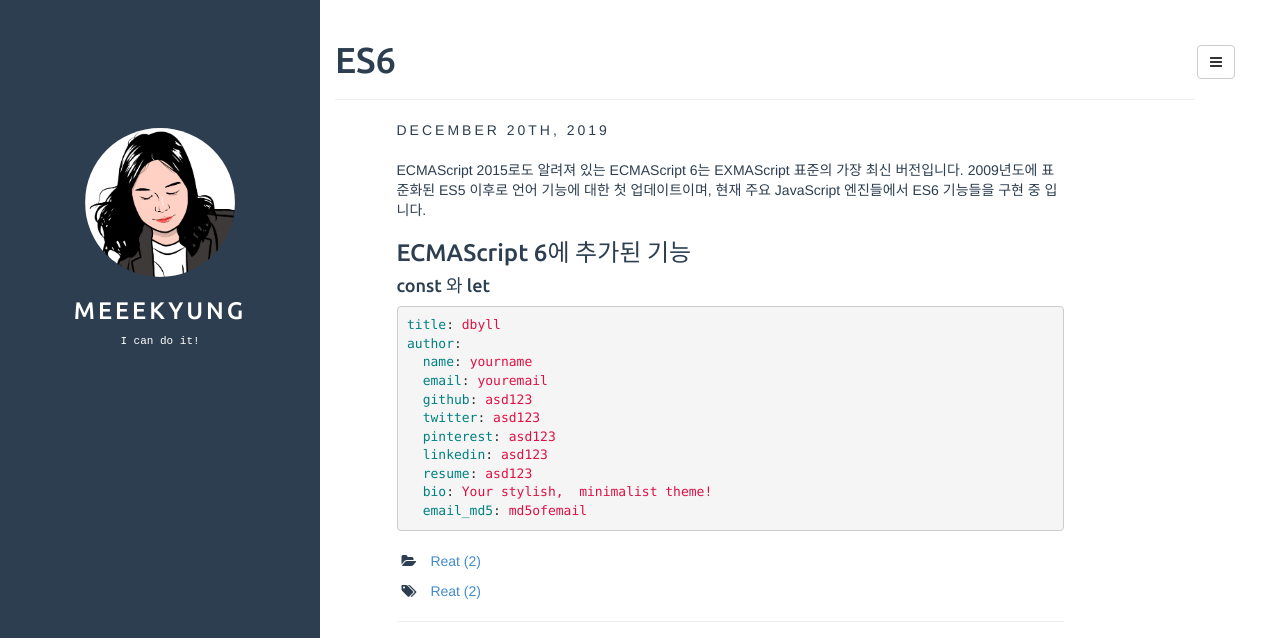
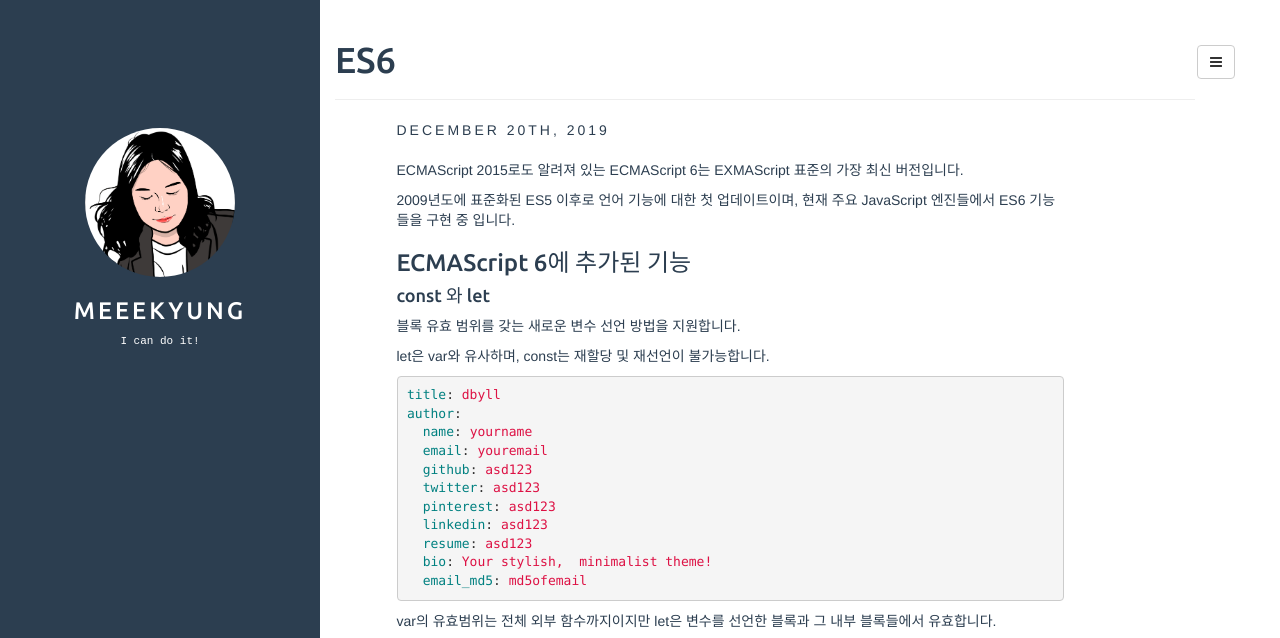
Before and after one commit to meeekyung/meeekyung.github.io, a Jekyll site: the page built from _posts/2019-12-20-ES6.md, in a window 1280 px wide and 900 px high, cut to the strip 0-638 px from the top of the window. Built offline with Jekyll 4.4.1, drawn with Linux system fonts in a browser that asks for light colours.

Commit message:
Update 2019-12-20-ES6.md

```diff
--- a/_posts/2019-12-20-ES6.md
+++ b/_posts/2019-12-20-ES6.md
@@ -7,12 +7,16 @@ fullview: true
 ---
 
 ECMAScript 2015로도 알려져 있는 ECMAScript 6는 EXMAScript 표준의 가장 최신 버전입니다.
+
 2009년도에 표준화된 ES5 이후로 언어 기능에 대한 첫 업데이트이며, 현재 주요 JavaScript 엔진들에서 ES6 기능들을 구현 중 입니다.
 
 ### ECMAScript 6에 추가된 기능
 
 #### const 와 let
 
+블록 유효 범위를 갖는 새로운 변수 선언 방법을 지원합니다.
+
+let은 var와 유사하며, const는 재할당 및 재선언이 불가능합니다.
 
 {% highlight yaml %}
 title: dbyll
@@ -27,3 +31,20 @@ author:
   bio: Your stylish,  minimalist theme!
   email_md5: md5ofemail
 {% endhighlight %}
+
+
+var의 유효범위는 전체 외부 함수까지이지만 let은 변수를 선언한 블록과 그 내부 블록들에서 유효합니다.
+
+{% highlight yaml %}
+title: dbyll
+author:
+  name: yourname
+  email: youremail
+  github: asd123
+  twitter: asd123
+  pinterest: asd123
+  linkedin: asd123
+  resume: asd123
+  bio: Your stylish,  minimalist theme!
+  email_md5: md5ofemail
+{% endhighlight %}
```
